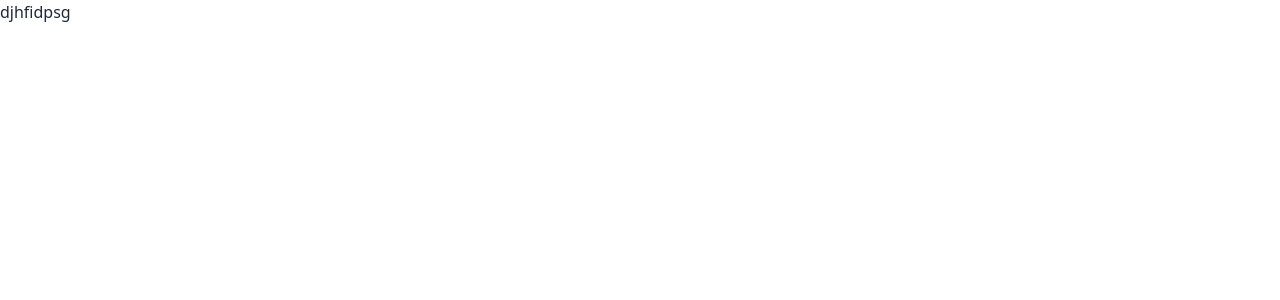
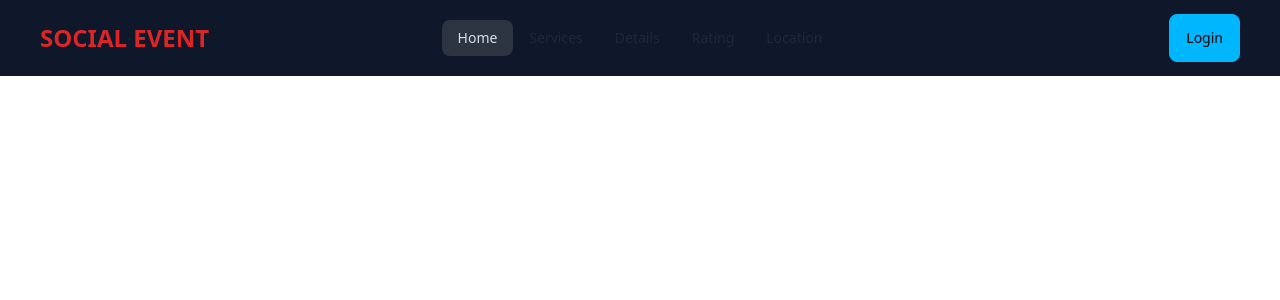
Before and after one commit to sumondas2001/Assignment-9-Social-Events, a React (Vite) app: page / in a window 1280 px wide. Shown: the top 300 px of the page. Built offline with nearby package versions, Linux system fonts and the light colour scheme.

Commit message:
navbar section complete

```diff
--- /dev/null
+++ b/src/Page/Home/Home.jsx
@@ -0,0 +1,12 @@
+
+
+
+const Home = () => {
+     return (
+          <div>
+
+          </div>
+     );
+};
+
+export default Home;
--- /dev/null
+++ b/src/Page/Navbar/Navbar.jsx
@@ -0,0 +1,55 @@
+import { Link, NavLink } from "react-router-dom";
+
+
+const Navbar = () => {
+
+     const link = < >
+          <li className="font-medium"><NavLink to={"/"}>Home</NavLink></li>
+          <li className="font-medium"><NavLink to={"/services"}>Services</NavLink></li>
+          <li className="font-medium"><NavLink to={"/details"}>Details</NavLink></li>
+          <li className="font-medium"><NavLink to={"/rating"}>Rating</NavLink></li>
+          <li className="font-medium"><NavLink to={"/location"}>Location</NavLink></li>
+
+
+     </>
+     return (
+          <div className="navbar bg-slate-900 md:px-10  py-3">
+               <div className="navbar-start">
+                    <div className="dropdown">
+                         <div tabIndex={0} role="button" className="btn btn-ghost lg:hidden">
+                              <svg
+                                   xmlns="http://www.w3.org/2000/svg"
+                                   className="h-5 w-5"
+                                   fill="none"
+                                   viewBox="0 0 24 24"
+                                   stroke="currentColor">
+                                   <path
+                                        strokeLinecap="round"
+                                        strokeLinejoin="round"
+                                        strokeWidth="2"
+                                        d="M4 6h16M4 12h8m-8 6h16" />
+                              </svg>
+                         </div>
+                         <ul
+                              tabIndex={0}
+                              className="menu menu-sm dropdown-content bg-base-100 rounded-box z-[1] mt-3 w-52 p-2 shadow">
+                              {link}
+                         </ul>
+                    </div>
+                    <h1 className="md:text-2xl  font-bold text-red-600">SOCIAL EVENT</h1>
+               </div>
+               <div className="navbar-center hidden lg:flex">
+                    <ul className="menu menu-horizontal px-1">
+                         {link}
+                    </ul>
+               </div>
+               <div className="navbar-end">
+                    <Link to={"login"}>
+                         <button className="btn font-medium btn-info">Login</button>
+                    </Link>
+               </div>
+          </div>
+     );
+};
+
+export default Navbar;
--- /dev/null
+++ b/src/components/ErrorPage/ErrorPage.jsx
@@ -0,0 +1,22 @@
+import { Link } from "react-router-dom";
+
+
+const ErrorPage = () => {
+
+
+     return (
+          <div className="flex items-center justify-center h-svh">
+               <div className="text-center">
+                    <h1 className="text-7xl font-bold text-red-500 mb-6">440</h1>
+                    <h1 className="text-xl text-blue-700 mb-6 font-bold">Not Found</h1>
+                    <h1 className="text-xl font-bold">Sorry,we main or choose from category below</h1>
+                    <Link to={"/"}>
+                         <button className="btn btn-warning mt-6 text-lg ">Back</button>
+                    </Link>
+
+               </div>
+          </div >
+     );
+};
+
+export default ErrorPage;
--- /dev/null
+++ b/src/components/Root/Root.jsx
@@ -0,0 +1,15 @@
+import { Outlet } from "react-router-dom";
+import Navbar from "../../Page/Navbar/Navbar";
+
+
+const Root = () => {
+     return (
+          <div >
+               <Navbar></Navbar>
+
+               <Outlet className="max-w-7xl mx-auto"></Outlet>
+          </div>
+     );
+};
+
+export default Root;
--- /dev/null
+++ b/src/components/Routers/Routers.jsx
@@ -0,0 +1,21 @@
+import { createBrowserRouter } from "react-router-dom";
+import Root from "../Root/Root";
+import ErrorPage from "../ErrorPage/ErrorPage";
+import Navbar from "../../Page/Navbar/Navbar";
+import Home from "../../Page/Home/Home";
+
+const router = createBrowserRouter([
+     {
+          path: "/",
+          element: <Root></Root>,
+          errorElement: <ErrorPage></ErrorPage>,
+          children: [
+               {
+                    path: "/",
+                    element: <Home></Home>
+               }
+          ]
+     }
+])
+
+export default router;
--- a/src/main.jsx
+++ b/src/main.jsx
@@ -3,7 +3,7 @@ import { createRoot } from 'react-dom/client'
 
 import './index.css'
 import { RouterProvider } from 'react-router-dom'
-import router from './Routers/Routers.jsx';
+import router from './components/Routers/Routers'
 
 
 createRoot(document.getElementById('root')).render(
```
Also changed, not shown: src/Routers/Routers.jsx (deleted, +0 -10 lines).
